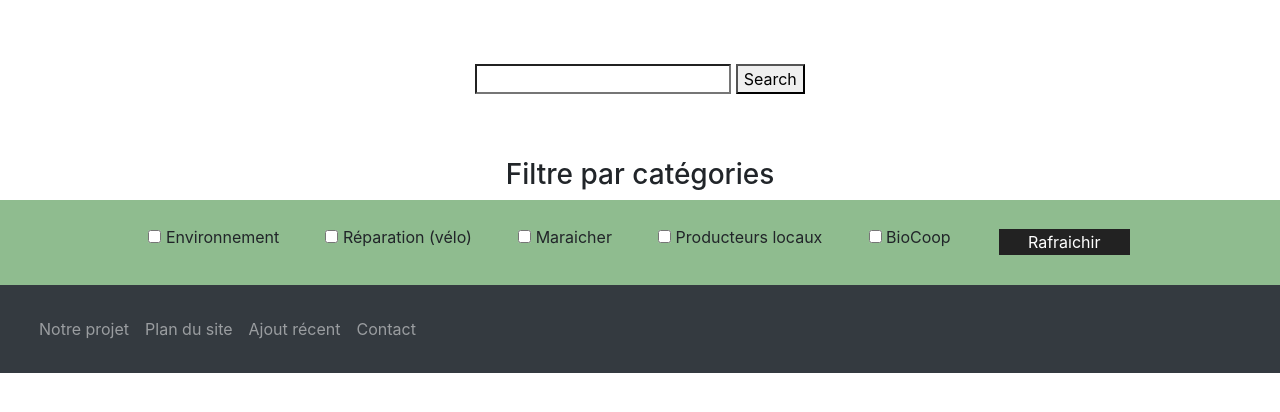
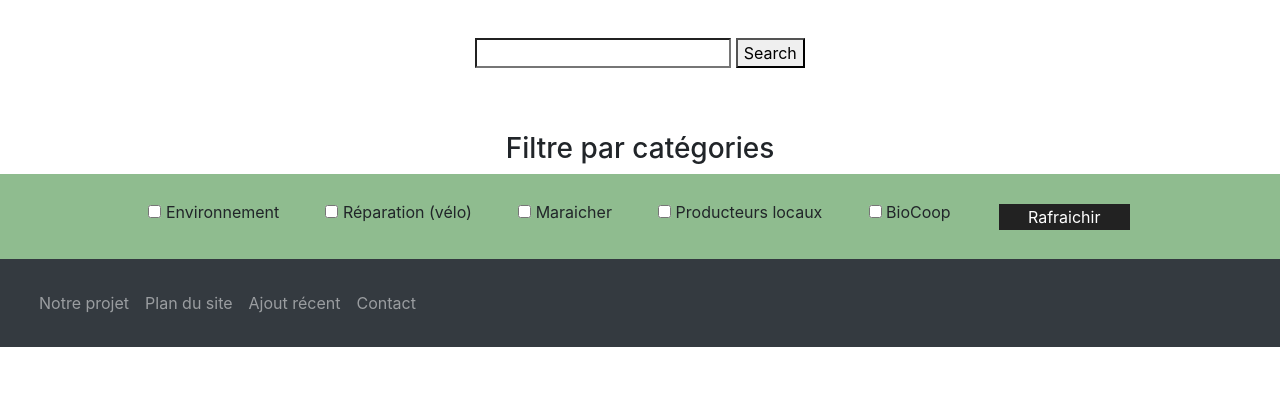
Before and after one commit to Jterom/Workshop2020, a PHP site: page /association.php in a window 1280 px wide. Shown: the part 56-468 px from the top of the page. Run offline with PHP 8.4, Linux system fonts and the light colour scheme; some libraries are stand-ins or nearby versions.

Commit message:
Modiifcation sans php ni base de données de la page association

```diff
--- a/association.php
+++ b/association.php
@@ -31,12 +31,8 @@
     <button>Rafraichir</button>
 </div>
 
-
 <div class="liste_asso">
 </div>
-
-
-
 
 </body>
 </html>
--- a/src/css/association.css
+++ b/src/css/association.css
@@ -13,7 +13,7 @@ head{
 .search{
     margin: auto;
     width: 100%;
-    padding-top: 5%;
+    padding-top: 3%;
     padding-bottom: 5%;
     grid-row-start: 2;
     text-align: center;
```
